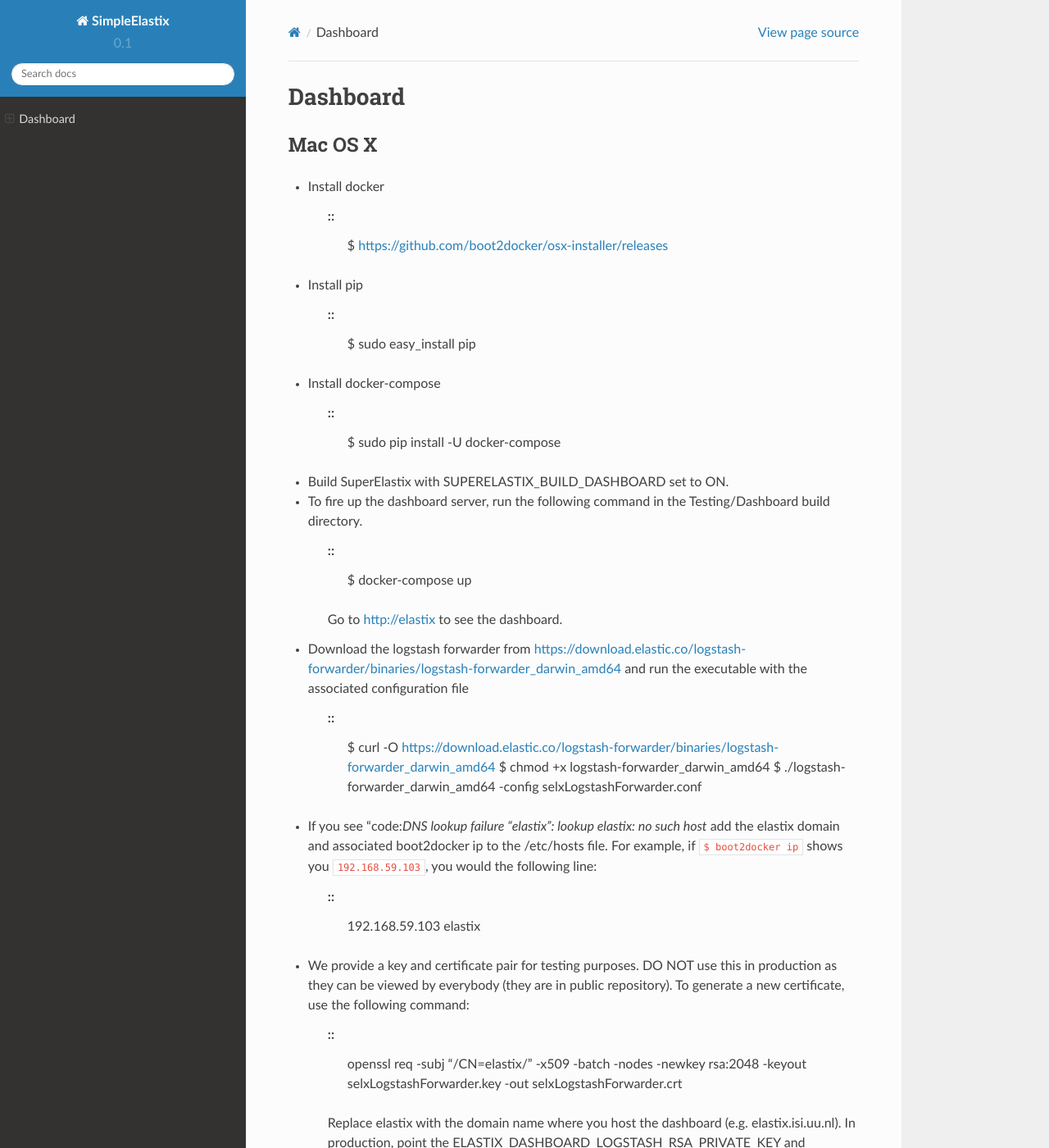
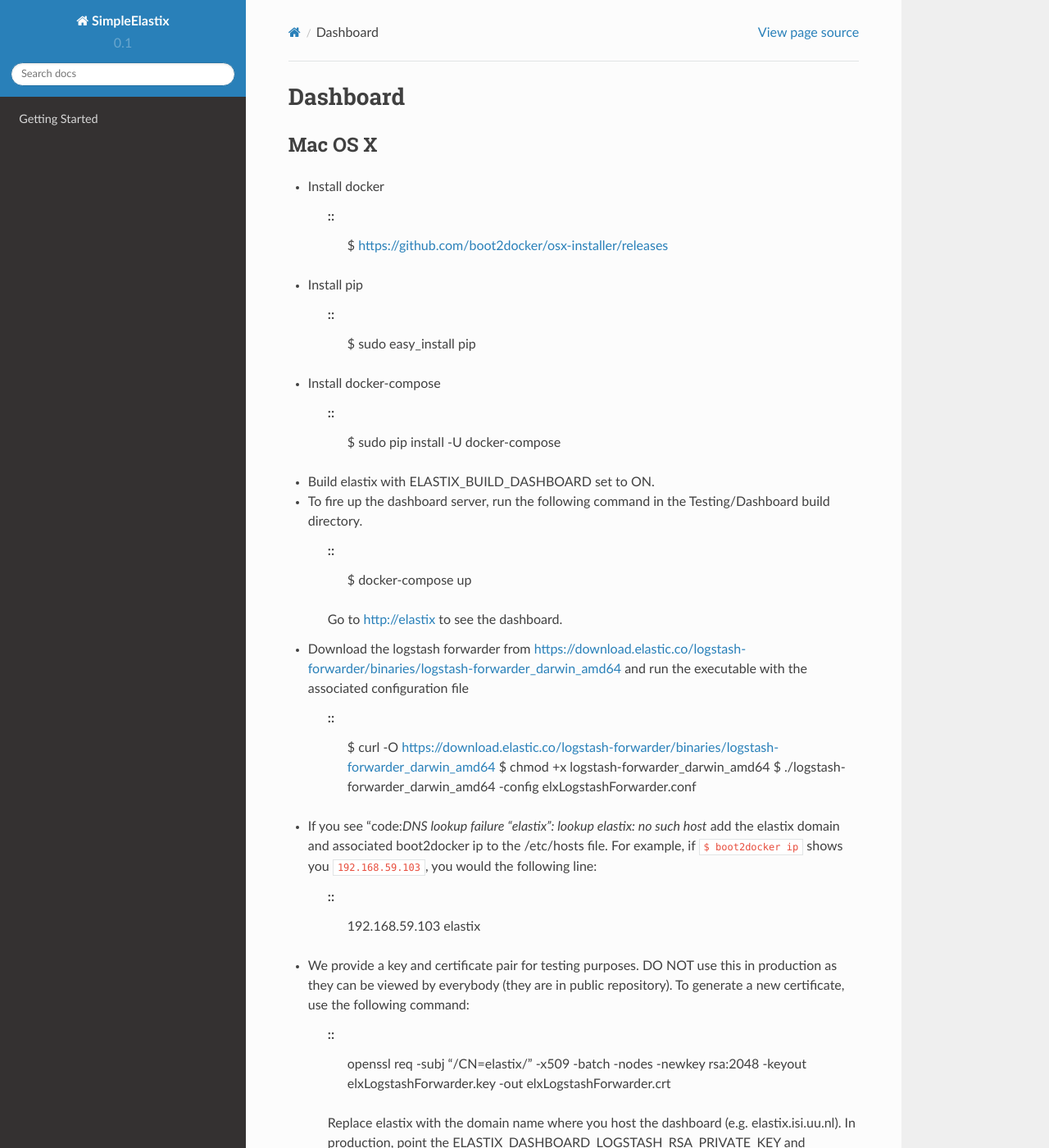
Before and after one commit to SuperElastix/SuperElastix-Documentation, a Sphinx documentation site: the page built from source/Dashboard.rst, in a window 1280 px wide and 1400 px high. Shown: the whole window at 82% size. Built offline with Sphinx 7.4.7 and the Read the Docs theme 2.0.0, drawn with Linux system fonts in a browser that asks for light colours; pages that are not in the unit, such as notebooks, are missing from menus.

```diff
--- a/source/selxDashboard.rst
+++ b/source/Dashboard.rst
@@ -20,7 +20,7 @@
     ::
         $ sudo pip install -U docker-compose
 
-- Build SuperElastix with SUPERELASTIX_BUILD_DASHBOARD set to ON.
+- Build elastix with ELASTIX_BUILD_DASHBOARD set to ON.
 
 - To fire up the dashboard server, run the following command in the Testing/Dashboard build directory.
 
@@ -34,7 +34,7 @@
     ::
         $ curl -O https://download.elastic.co/logstash-forwarder/binaries/logstash-forwarder_darwin_amd64
         $ chmod +x logstash-forwarder_darwin_amd64
-        $ ./logstash-forwarder_darwin_amd64 -config selxLogstashForwarder.conf
+        $ ./logstash-forwarder_darwin_amd64 -config elxLogstashForwarder.conf
 
 - If you see "code:`DNS lookup failure "elastix": lookup elastix: no such host` add the elastix domain and associated boot2docker ip to the /etc/hosts file. For example, if :code:`$ boot2docker ip` shows you :code:`192.168.59.103`, you would the following line:
 
@@ -46,7 +46,7 @@
 - We provide a key and certificate pair for testing purposes. DO NOT use this in production as they can be viewed by everybody (they are in public repository). To generate a new certificate, use the following command:
 
     ::
-        openssl req -subj "/CN=elastix/" -x509 -batch -nodes -newkey rsa:2048 -keyout selxLogstashForwarder.key -out selxLogstashForwarder.crt
+        openssl req -subj "/CN=elastix/" -x509 -batch -nodes -newkey rsa:2048 -keyout elxLogstashForwarder.key -out elxLogstashForwarder.crt
 
     Replace elastix with the domain name where you host the dashboard (e.g. elastix.isi.uu.nl). In production, point the ELASTIX_DASHBOARD_LOGSTASH_RSA_PRIVATE_KEY and ELASTIX_DASHBOARD_LOGSTASH_CERTIFICATE CMake variables to the new files in order for CMake to update the docker, logstash and logstash forwader configuration files with the new values.
 
```
Also changed, not shown: source/GettingStarted.rst (added, +91 -0 lines).
